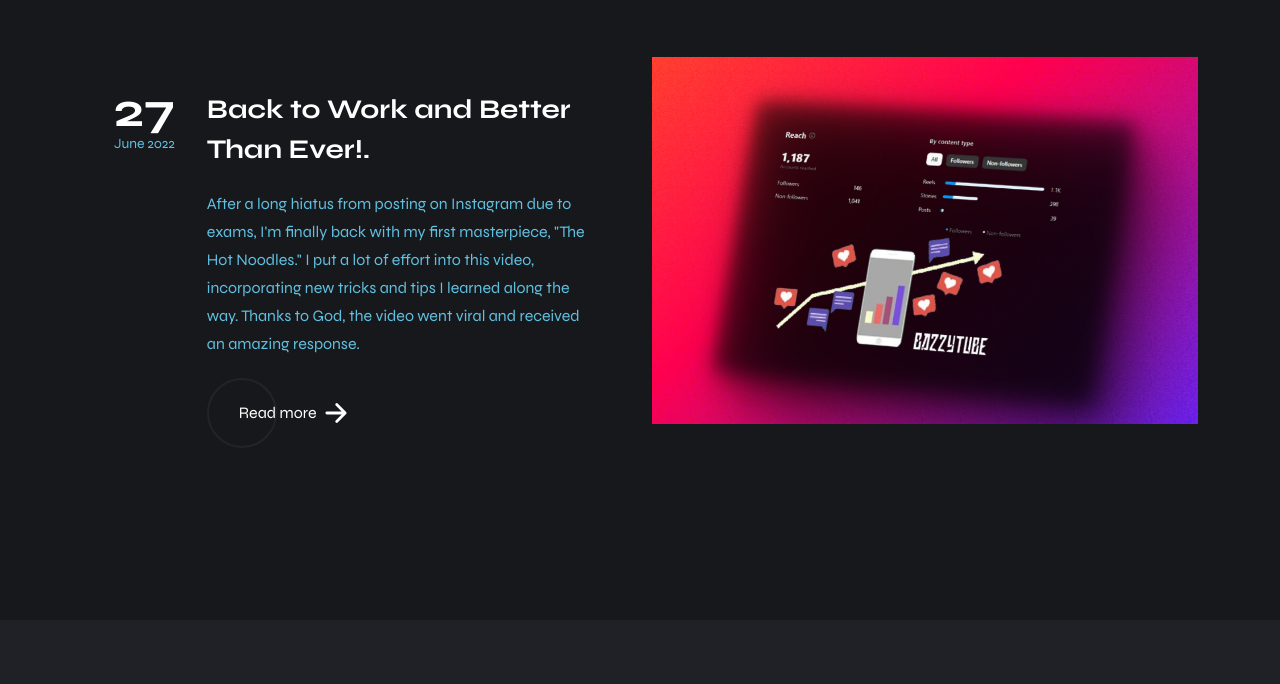
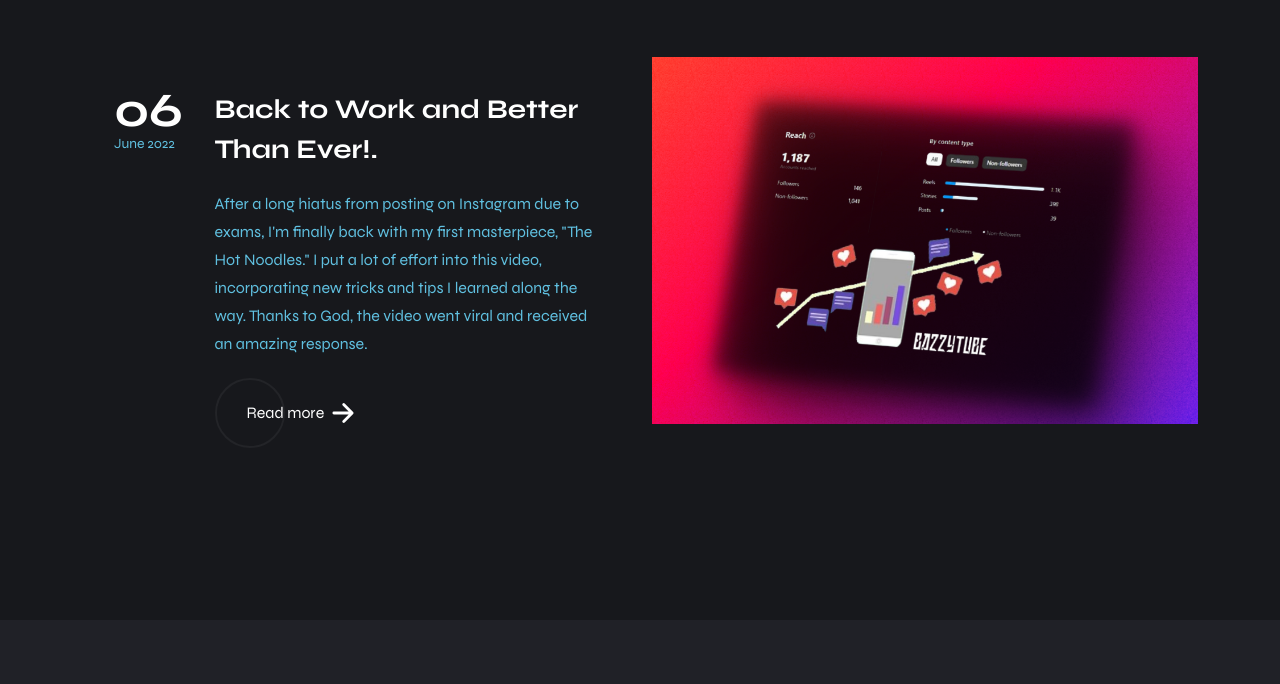
Before and after one commit to Ali-Cheikh/--bazzy-tube, a plain HTML site: page index.html in a window 1280 px wide. Shown: the part 3560-4244 px from the top of the page. Drawn offline with nearby package versions, Linux system fonts and the light colour scheme.

Commit message:
"Updated Twitter image meta tag and changed date in card content from 27 to 06"

```diff
--- a/index.html
+++ b/index.html
@@ -21,6 +21,7 @@
   <meta property="twitter:title" content="Mohamed Amine Ben Taher - Video Creator" />
   <meta property="twitter:description" content="Hi, I’m Mohamed Amine Ben Taher and I am creative Video Creator who dream's of making the world laugh by creating captivating funny videos." />
   <meta property="twitter:image" content="per.png" />
+
   <link rel="preconnect" href="https://fonts.googleapis.com" />
   <link rel="preconnect" href="https://fonts.gstatic.com" crossorigin />
   <link href="https://fonts.googleapis.com/css2?family=Syne:wght@400;600;700;800&display=swap" rel="stylesheet" />
@@ -380,7 +381,7 @@
 
                 <div class="card-content">
                   <time class="time" datetime="2022-06-27">
-                    <span class="span text-lg">27</span>
+                    <span class="span text-lg">06</span>
                     June 2022
                   </time>
 
```
